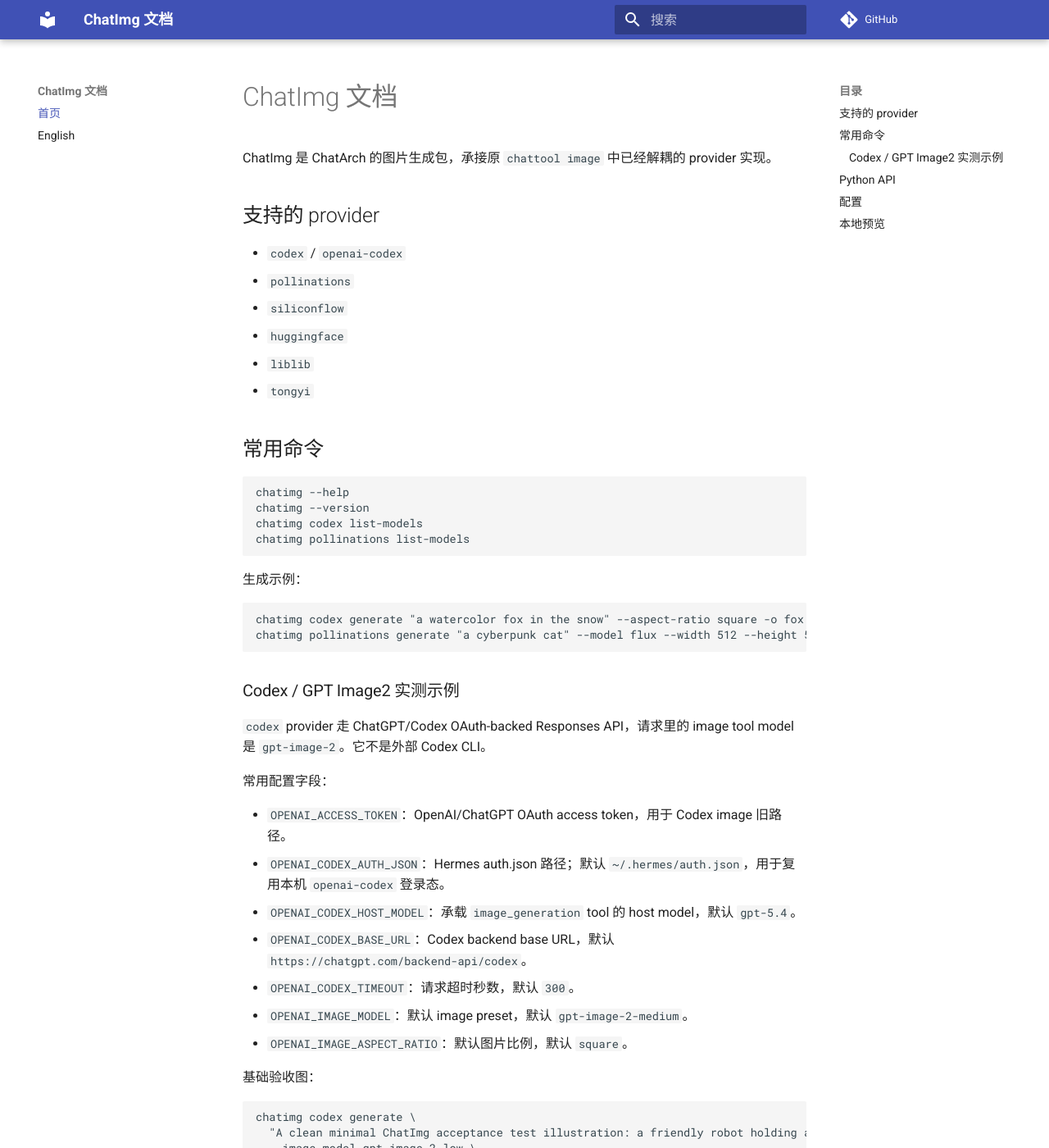
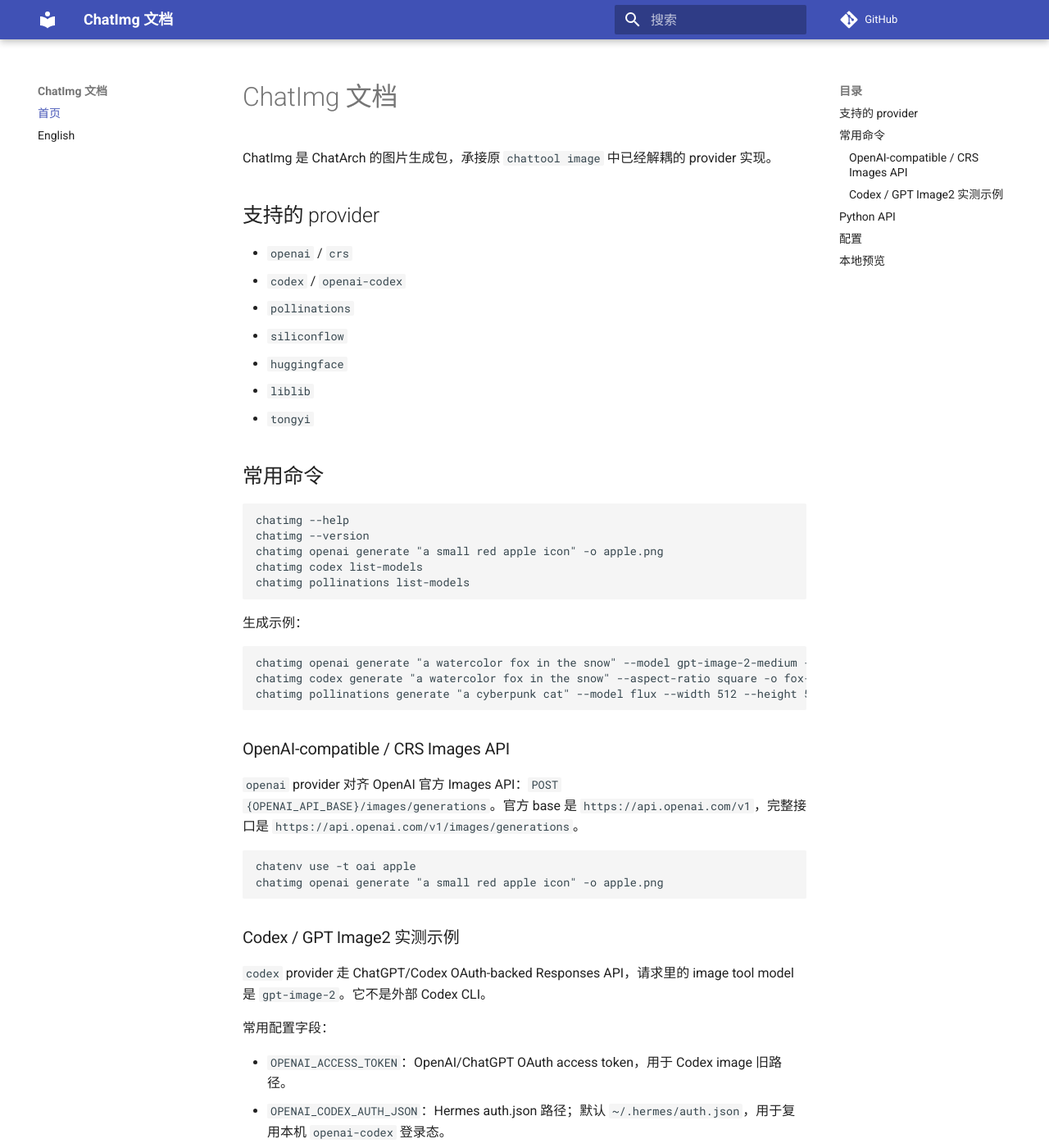
Before and after one commit to ChatArch/ChatImg, an MkDocs documentation site: the page built from docs/index.md, in a window 1280 px wide and 1400 px high. Shown: the whole window at 82% size. Built offline with MkDocs 1.6.1 and Material for MkDocs 9.7.7, drawn with Linux system fonts in a browser that asks for light colours; comment, search, counter and statistics services are not loaded; some of the changed text lies outside the part shown.

````diff
--- a/docs/index.md
+++ b/docs/index.md
@@ -4,6 +4,7 @@ ChatImg 是 ChatArch 的图片生成包，承接原 `chattool image` 中已经
 
 ## 支持的 provider
 
+- `openai` / `crs`
 - `codex` / `openai-codex`
 - `pollinations`
 - `siliconflow`
@@ -16,6 +17,7 @@ ChatImg 是 ChatArch 的图片生成包，承接原 `chattool image` 中已经
 ```bash
 chatimg --help
 chatimg --version
+chatimg openai generate "a small red apple icon" -o apple.png
 chatimg codex list-models
 chatimg pollinations list-models
 ```
@@ -23,8 +25,18 @@ chatimg pollinations list-models
 生成示例：
 
 ```bash
-chatimg codex generate "a watercolor fox in the snow" --aspect-ratio square -o fox.png
+chatimg openai generate "a watercolor fox in the snow" --model gpt-image-2-medium --size 1024x1024 -o fox.png
+chatimg codex generate "a watercolor fox in the snow" --aspect-ratio square -o fox-codex.png
 chatimg pollinations generate "a cyberpunk cat" --model flux --width 512 --height 512 -o cat.png
+```
+
+### OpenAI-compatible / CRS Images API
+
+`openai` provider 对齐 OpenAI 官方 Images API：`POST {OPENAI_API_BASE}/images/generations`。官方 base 是 `https://api.openai.com/v1`，完整接口是 `https://api.openai.com/v1/images/generations`。
+
+```bash
+chatenv use -t oai apple
+chatimg openai generate "a small red apple icon" -o apple.png
 ```
 
 ### Codex / GPT Image2 实测示例
@@ -76,7 +88,7 @@ result = generator.generate("A cute cat astronaut")
 
 ChatImg 通过 ChatEnv 注册 `chatimg` 配置类型。可用 `chatenv test -t chatimg -I` 做无网络 schema 检查。
 
-主要字段：`OPENAI_*`、`OPENAI_CODEX_*`、`POLLINATIONS_*`、`SILICONFLOW_*`、`HUGGINGFACE_HUB_TOKEN`、`LIBLIB_*`、`DASHSCOPE_API_KEY`。
+主要字段：`OPENAI_API_BASE` / `OPENAI_API_KEY` 用于 OpenAI-compatible Images API；`OPENAI_ACCESS_TOKEN` / `OPENAI_CODEX_*` 用于 Codex OAuth 路径；其他 provider 使用 `POLLINATIONS_*`、`SILICONFLOW_*`、`HUGGINGFACE_HUB_TOKEN`、`LIBLIB_*`、`DASHSCOPE_API_KEY`。
 
 ## 本地预览
 
--- a/pyproject.toml
+++ b/pyproject.toml
@@ -9,7 +9,7 @@ description = "ChatImg image generation package"
 readme = "README.md"
 requires-python = ">=3.10"
 license = "MIT"
-dependencies = ["click>=8.0", "chatstyle>=0.1.0,<0.2.0", "chatenv>=0.2.0,<0.3.0", "requests>=2.20,<3.0", "httpx>=0.24,<1.0"]
+dependencies = ["click>=8.0", "chatstyle>=0.1.0,<0.2.0", "chatenv>=0.2.2,<0.3.0", "requests>=2.20,<3.0", "httpx>=0.24,<1.0"]
 authors = [{name = "ChatArch", email = "1073853456@qq.com"}]
 keywords = ["chatimg", "chatarch", "cli"]
 classifiers = [
--- a/src/chatimg/__init__.py
+++ b/src/chatimg/__init__.py
@@ -2,4 +2,4 @@
 
 __all__ = ["__version__"]
 
-__version__ = "0.1.0"
+__version__ = "0.1.1"
````
Also changed, not shown: CHANGELOG.md (+19 -2 lines), DEVELOP.md (+1 -1 lines), README.en.md (+23 -4 lines), README.md (+23 -4 lines), docs/index.en.md (+13 -2 lines), 5 other files.
